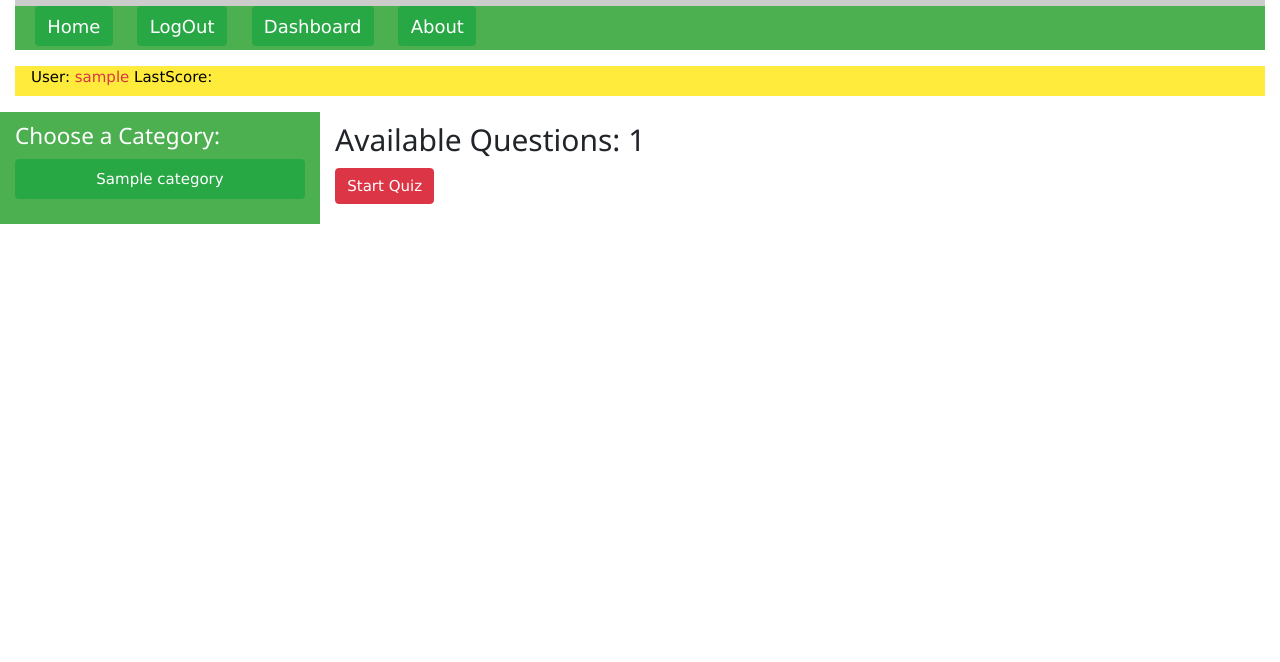
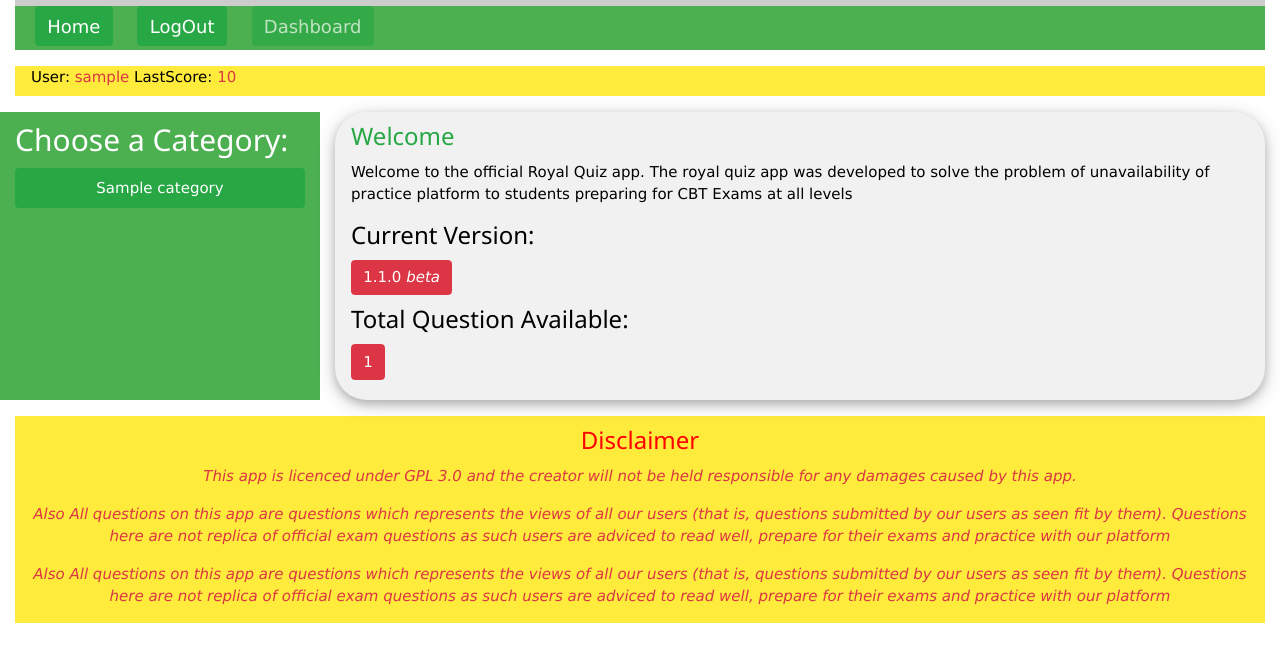
Before and after one commit to royaleagle-dev/royal_quiz, a Django app: page /quiz/ in a window 1280 px wide. Shown: the top 662 px of the page. Run offline with Django 3.2, Linux system fonts and the light colour scheme; a user stored in the database is signed in; tables that the repository leaves empty hold one stand-in row (values such as "Sample post"); some libraries are stand-ins or nearby versions.

Commit message:
version 1.1.0 beta

```diff
--- a/Royal/settings.py
+++ b/Royal/settings.py
@@ -131,6 +131,7 @@ USE_TZ = True
 
 STATIC_URL = '/static/'
 LOGIN_REDIRECT_URL = '/quiz/'
+LOGIN_URL = '/accounts/login/'
 
 # Heroku: Update database configuration from $DATABASE_URL.
 import dj_database_url
--- a/Royal/urls.py
+++ b/Royal/urls.py
@@ -20,6 +20,6 @@ from django.views.generic import RedirectView
 urlpatterns = [
     path('admin/', admin.site.urls),
     path('quiz/', include('quiz.urls')),
-    path('', RedirectView.as_view(url = 'accounts/login/')),
+    path('', RedirectView.as_view(url = '/quiz/')),
     path('accounts/', include('django.contrib.auth.urls')),
 ]
--- a/quiz/forms.py
+++ b/quiz/forms.py
@@ -6,5 +6,5 @@ class SignupForm(forms.ModelForm):
     class Meta:
         model = MyUser
         fields = '__all__'
-        exclude = ['score', 'last_score']
+        exclude = ['score', 'last_score', 'temp_question_range']
         #exclude score and last_score from signin form
--- a/quiz/static/css/custom.css
+++ b/quiz/static/css/custom.css
@@ -15,7 +15,14 @@
 	font-size: 1.2em;
 }
 
-[marker = head]{
-    color: white;
-    font-size: 1.5em;
+[marker = 'sub-head']{
+    color: green;
+    font-size: 1.3em;
+    text-transform: lowercase;
 }
+
+[data-description = 'notice']{
+    color:red
+    text-transform:capitalize;
+    margin-top:50px;
+}
--- a/quiz/templates/quiz/base.html
+++ b/quiz/templates/quiz/base.html
@@ -9,7 +9,7 @@
         <script></script>
         <!--metas-->
         <meta name = "author" content = "Okunubi Ayotunde">
-        <meta name = "viewport" content = "width=device-width, initial-scale=1"
+        <meta name = "viewport" content = "width=device-width, initial-scale=1">
     </head>
 
     <body>
@@ -25,8 +25,7 @@
                         <div class = "w3-topbar w3-green">
                             <a href = "{%url 'index_test'%}" class = "w3-bar-item bigLinkText btn btn-success" style = "margin-left:20px;">Home</a>
                             <a href = "{%url 'logout'%}" class = "w3-bar-item bigLinkText btn btn-success" style = "margin-left:20px;">LogOut</a>
-                            <a href = "#" class = "w3-bar-item bigLinkText btn btn-success" style = "margin-left:20px;">Dashboard</a>
-                            <a href = "#" class = "w3-bar-item bigLinkText btn btn-success" style = "margin-left:20px;">About</a>
+                            <a href = "#" class = "w3-bar-item bigLinkText btn btn-success disabled" style = "margin-left:20px;" title = "LINK TEMPORARILY DISABLED">Dashboard</a>
                         </div>
 
 
--- a/quiz/templates/quiz/category_detail.html
+++ b/quiz/templates/quiz/category_detail.html
@@ -14,8 +14,8 @@
 
         <div>
             <h2> Sections: </h2>
-            {%for item in subject%}
-            <a href = "" class = "btn btn-block btn-success">{{item.subject}}</a>
+            {%for item in section%}
+            <a href = "{%url 'select' item.title%}" class = "btn btn-block btn-success">{{item.title}}----{{item.subject}}</a>
         {%endfor%}
         </div>
 
--- a/quiz/templates/quiz/index.html
+++ b/quiz/templates/quiz/index.html
@@ -1,6 +1,8 @@
 {%extends "quiz/base.html"%}
 
 {%block content%}
+<div class = "row">
+    <div class = "col">
         <div class = "row">
 
             <div class = "col-md-3 w3-green">
@@ -13,10 +15,38 @@
             </div>
 
             <div class = "col-md-9">
-    <h2>Available Questions: {{available_question}}</h2>
-    <a href = "{%url 'quiz_page' 6%}" class = "btn btn-danger littleSpaceDown" type = "button" onclick = "alert('Welcome to the Quiz Module')">Start Quiz</a>
+
+                <div class = "w3-card-4 w3-light-grey w3-round-xxlarge w3-container">
+
+                    <h3 class = "text-success"> Welcome </h3>
+
+                    <p>Welcome to the official Royal Quiz app.
+                    The royal quiz app was developed to solve the problem of unavailability of practice platform to students preparing for CBT Exams at all levels      </p>
+
+                <h3>Current Version:</h3>
+                <button class = "btn btn-danger">1.1.0 <i>beta</i></button>
+
+                <h3>Total Question Available:</h3>
+                <button class = "btn btn-danger littleSpaceDown">{{question_count}}</button>
+
                 </div>
 
+            </div>
+
+        </div>
+
+        <div class = "w3-panel w3-yellow" align = "center">
+            <h3 style = "color:red">Disclaimer</h3>
+            <p class = "text-danger" style = "font-style:oblique">This app is licenced under GPL 3.0 and the creator will not be held responsible for any damages caused by this app.</p>
+            <p class = "text-danger" style = "font-style:oblique">Also All questions on this app are questions which represents the views of all our users (that is, questions submitted by our users as seen fit by them). Questions here are not replica of official exam questions as such users are adviced to read well, prepare for their exams and practice with our platform</p>
+            <p class = "text-danger" style = "font-style:oblique">Also All questions on this app are questions which represents the views of all our users (that is, questions submitted by our users as seen fit by them). Questions here are not replica of official exam questions as such users are adviced to read well, prepare for their exams and practice with our platform</p>
+
+
+
+        </div>
+
+
+    </div>
 </div>
 {%endblock%}
 
--- a/quiz/urls.py
+++ b/quiz/urls.py
@@ -3,10 +3,12 @@ from . import views
 
 urlpatterns = [
     path('', views.index_test, name = 'index_test'),
-    path('quiz_page/<int:pk>', views.quiz_page, name = 'quiz_page'),
-    path('<int:pk>/mark/', views.mark, name = 'mark'),
+    path('quiz_page/<str:subject>/<int:pk>/', views.quiz_page, name = 'quiz_page'),
+    path('<int:pk>/mark/<str:subject>', views.mark, name = 'mark'),
     path('signup/', views.signup, name = 'signup'),
     path('end_exam/', views.end_exam, name = 'end_exam'),
     path('<str:category>/', views.category_detail, name = 'category_detail'),
+    path('set_quiz/<str:subject>/', views.quiz_param, name = 'select'),
+    path('set_quiz/process/<str:subject>/', views.process, name = 'process')
 
 ]
--- a/quiz/views.py
+++ b/quiz/views.py
@@ -1,5 +1,5 @@
 from django.shortcuts import render, get_object_or_404, redirect
-from quiz.models import Question, Choice, MyUser, Category
+from quiz.models import Question, Choice, MyUser, Category, Subject
 from django.http import HttpResponseRedirect
 from django.urls import reverse
 from django.contrib import messages
@@ -7,60 +7,102 @@ from django.contrib.auth.models import User
 from django.contrib.auth.decorators import login_required
 from . forms import SignupForm
 import random
+from django.http import QueryDict
+
+
+question_id_list = [ ]
 
 # Create your views here.
-
+@login_required
 def index_test(request):
     category_count = Category.objects.all().count()
+    question_count = Question.objects.all().count()
     category = Category.objects.all()
     available_question = Question.objects.count()
-    #user = request.user
-    #current_user = User.objects.get(id = user.id)
-    #USER = MyUser.objects.get(username = current_user.username)
-    #user_score = USER.score
-    #USER.score = 0
-    #USER.save()
+    user = request.user
+    current_user = User.objects.get(id = user.id)
+    USER = MyUser.objects.get(username = current_user.username)
+    user_score = USER.score
+    USER.score = 0
+    USER.save()
+
     ctx = {
     'available_question':available_question,
-    #'user_score':user_score,
-    #'USER': USER,
+    'USER': USER,
     'category':category,
     'category_count':category_count,
+    'question_count':question_count,
     }
     return render(request, 'quiz/index.html', ctx)
 
+@login_required
+def quiz_param(request, subject):
+    current_user = request.user
+    user = MyUser.objects.get(username = current_user.username)
+    question_range = int(user.temp_question_range)
+    ctx = {
+        'subject':subject
+    }
+    return render(request, 'quiz/quiz_param.html', ctx)
+
 
 def category_detail(request, category):
-    question = Question.objects.filter(category__title__exact = category)
+    section = Subject.objects.filter(category__title__exact = category)
     question_count = Question.objects.filter(category__title__exact = category).count()
-    subject = Category.objects.filter(title__exact = category)
     ctx = {
         'category':category,
-        'question':question,
         'question_count':question_count,
-        'subject':subject
-
+        'section': section
     }
     return render(request, 'quiz/category_detail.html', ctx)
 
 
+def process(request, subject):
+    total_question = request.POST.get('tot_quiz_question', False)
+    total_question = int(total_question)
+    current_user = request.user
+    user = MyUser.objects.get(username = current_user.username)
+    user.temp_question_range = total_question
+    user.score = 0
+    user.save()
+    associated_questions = Question.objects.filter(subject__title = subject)
+    global question_id_list
+    for item in associated_questions:
+        question_id_list.append(item.id)
+    return redirect('quiz_page', subject = subject, pk = 1)
+
+
 
 @login_required
-def quiz_page(request, pk):
-    question = get_object_or_404(Question, pk = pk)
+def quiz_page(request, pk, subject):
+    question = get_object_or_404(Question, pk = pk, subject__title = subject)
     choices = Choice.objects.filter(question__exact = question)
     user = request.user
     current_user = User.objects.get(id = user.id)
+    user = MyUser.objects.get(username = current_user.username)
     user_score = MyUser.objects.get(username = current_user.username)
+    global question_id_list
+
+     #sessions
+    #number of visits to this view as counted in the session variable
+    num_visits = request.session.get('num_visits',0)
+    request.session ['num_visits'] = num_visits +1
+
+    if num_visits == int(user.temp_question_range):
+        del request.session['num_visits']
+        return redirect ('end_exam')
+
     ctx = {
         'question':question,
         'choices':choices,
-        'user_score':user_score
+        'user_score':user_score,
+        'num_visits': num_visits,
+        #'question_id_list': question_id_list
     }
     return render(request, 'quiz/quiz_page.html', ctx)
 
 @login_required
-def mark(request, pk):
+def mark(request, pk, subject):
     user = User()
 
     question = get_object_or_404(Question, pk = pk)
@@ -74,25 +116,32 @@ def mark(request, pk):
         user_mark = MyUser.objects.get(username = user.username)
         user_mark.score += score
         user_mark.save()
+        user.last_score = user_mark.score
+        user_mark.save()
         messages.success(request, " CORRECT! you scored {0}".format(score))
 
-        total_question = Question.objects.all().count()
-        incrementor = random.randrange(question.id, total_question+1)
-        next_question = question.id+incrementor
-        if next_question > total_question:
-            next_question = total_question-question.id
-            if next_question == 0:
-                next_question = random.randrange(1, total_question)
+        #total_question = Question.objects.all().count()
+        #incrementor = random.randrange(question.id, total_question+1)
+        #next_question = question.id+incrementor
+        #if next_question > total_question:
+         #   next_question = total_question-question.id
+          #  if next_question == 0:
+           #     next_question = random.randrange(1, total_question)
+        global question_id_list
+        next_question = random.choice(question_id_list)
 
-        return HttpResponseRedirect(reverse('quiz_page', args = str(next_question)))
+        return HttpResponseRedirect(reverse('quiz_page', args = [str(subject), str(next_question,)]))
     else:
         total_question = Question.objects.all().count()
-        incrementor = random.randrange(question.id, total_question+1)
-        next_question = question.id+incrementor
-        if next_question > total_question:
-            next_question = total_question-question.id
-            if next_question == 0:
-                next_question = random.randrange(1, total_question)
+        #incrementor = random.randrange(question.id, total_question+1)
+        #next_question = question.id+incrementor
+        #if next_question > total_question:
+         #   next_question = total_question-question.id
+          #  if next_question == 0:
+           #     next_question = random.randrange(1, total_question)
+
+
+        next_question = random.choice(question_id_list)
 
         answer = 'incorrect'
         score = -10
@@ -101,11 +150,14 @@ def mark(request, pk):
         user_id = current_user.id
         user = User.objects.get(id = user_id)
         user_mark = MyUser.objects.get(username = user.username)
+
         user_mark.score += score
+        user_mark.save()
+        user.last_score = user_mark.score
         user_mark.save()
 
         messages.error(request, "sorry incorrect answer")
-        return HttpResponseRedirect(reverse('quiz_page', args = str(next_question)))
+        return HttpResponseRedirect(reverse('quiz_page', args = [str(subject), str(next_question,)]))
 
 
 def signup(request):
--- a/templates/registration/login.html
+++ b/templates/registration/login.html
@@ -2,7 +2,7 @@
 
 {% block content %}
 
-        <h1 class = "w3-text-green">Login</h1>
+        <h1 class = "w3-text-green">Login | <small><a href = "{%url 'signup'%}">Signup</a></small></h1>
 
 {% if form.errors %}
 <p class = "text-danger">Your username and password didn't match. Please try again.</p>
@@ -34,7 +34,7 @@
 </form>
 
 {# Assumes you setup the password_reset view in your URLconf #}
-<p><a href="{% url 'password_reset' %}">Lost password?</a></p>
+<p><a href="{% url 'password_reset' %}" class = " btn btn-info disabled">Lost password?</a></p>
 <p><a href="{% url 'signup' %}">Need an Account?</a></p>
 
 {% endblock %}
```
Also changed, not shown: quiz/models.py (+11 -9 lines), quiz/templates/quiz/quiz_page.html (+17 -1 lines), quiz/templates/quiz/quiz_param.html (added, +41 -0 lines), quiz/migrations/0011_auto_20190805_2237.py (added), quiz/migrations/0012_subject_category.py (added), quiz/migrations/0013_myuser_temp_question_range.py (added). Lines whose indentation alone changed are shown as unchanged.
